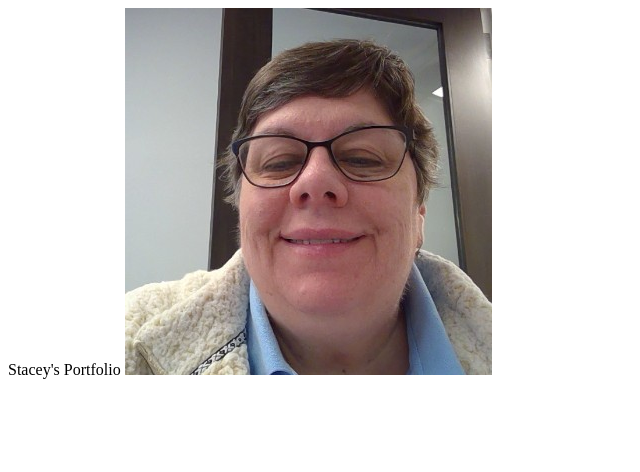
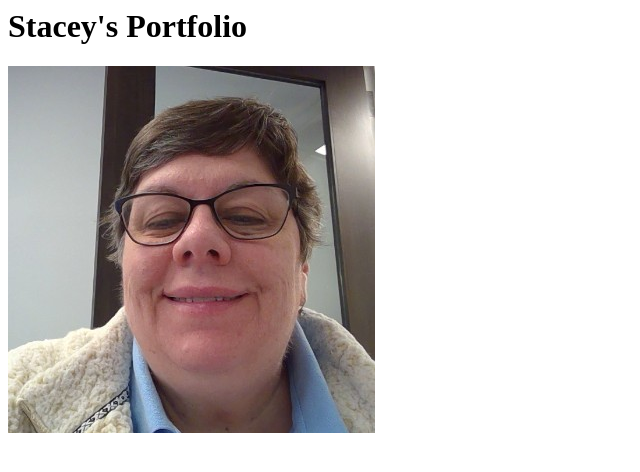
Before and after one commit to staceyac/staceyac.github.io, a plain HTML site: page index.html in a window 1280 px wide. Shown: the whole page, without its empty margins (0-640 px from the left). Drawn offline with Linux system fonts and the light colour scheme.

Commit message:
Add files via upload

```diff
--- a/index.html
+++ b/index.html
@@ -1,4 +1,4 @@
 <html>
-  <hl>Stacey's Portfolio</hl>
+  <h1>Stacey's Portfolio</h1>
   <img src="./LinkedIn.jpg" />
 </html>
```
